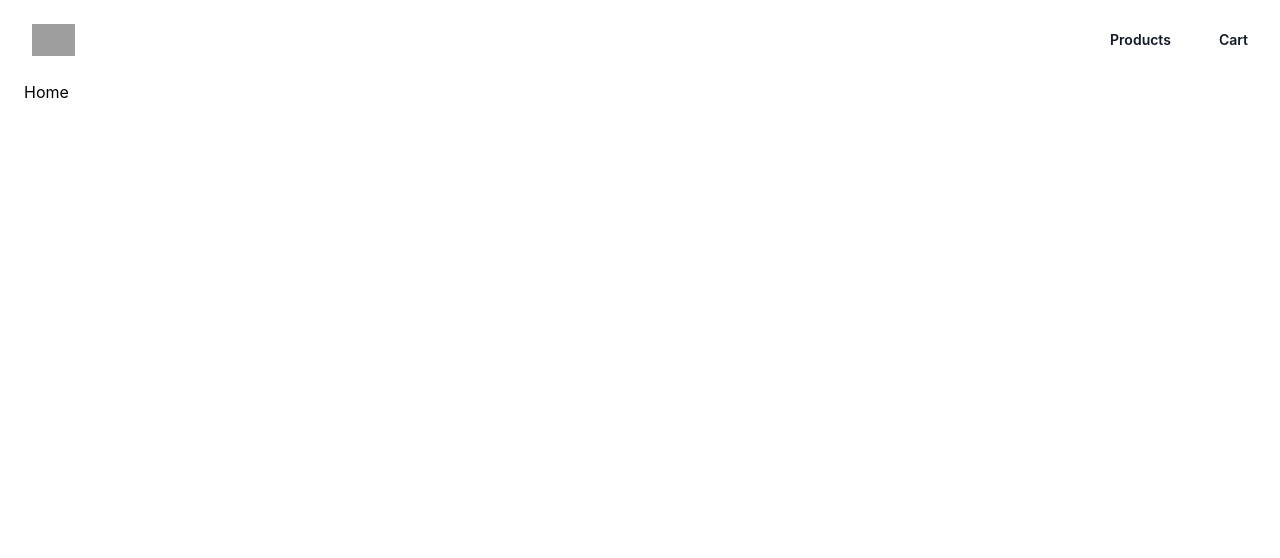
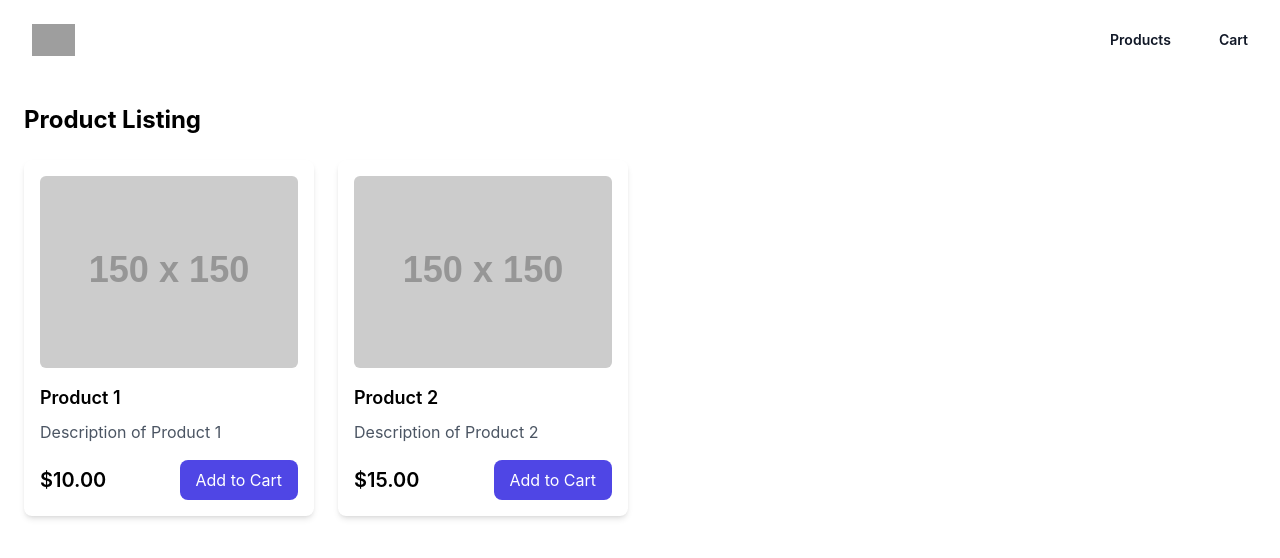
Before and after one commit to Sunny-unik/easy-cart, a React (Vite) app in the folder client/: page / in a window 1280 px wide. Shown: the top 558 px of the page. Built offline with nearby package versions, Linux system fonts and the light colour scheme; grey boxes are pictures that could not be loaded.

Commit message:
add: product components

```diff
--- a/client/src/components/Home.jsx
+++ b/client/src/components/Home.jsx
@@ -1,3 +1,5 @@
+import ProductsGrid from "./ProductsGrid";
+
 export default function Home() {
-  return <div className="max-w-7xl px-6 mx-auto">Home</div>;
+  return <ProductsGrid />;
 }
--- /dev/null
+++ b/client/src/components/ProductCard.jsx
@@ -0,0 +1,22 @@
+export default function ProductCard(props) {
+  // eslint-disable-next-line react/prop-types
+  const product = props.product || {};
+
+  return (
+    <div className="bg-white rounded-lg shadow-md p-4">
+      <img
+        src={product.image}
+        alt={product.name}
+        className="w-full h-48 object-cover rounded-md"
+      />
+      <h2 className="text-lg font-semibold mt-4">{product.name}</h2>
+      <p className="text-gray-600 mt-2">{product.description}</p>
+      <div className="flex justify-between items-center mt-4">
+        <span className="text-xl font-semibold">{product.price}</span>
+        <button className="bg-indigo-600 text-white py-2 px-4 rounded-lg hover:bg-indigo-700">
+          Add to Cart
+        </button>
+      </div>
+    </div>
+  );
+}
--- /dev/null
+++ b/client/src/components/ProductsGrid.jsx
@@ -0,0 +1,31 @@
+import ProductCard from "./ProductCard";
+
+export default function ProductsGrid() {
+  const products = [
+    {
+      id: 1,
+      image: "https://via.placeholder.com/150",
+      name: "Product 1",
+      description: "Description of Product 1",
+      price: "$10.00",
+    },
+    {
+      id: 2,
+      image: "https://via.placeholder.com/150",
+      name: "Product 2",
+      description: "Description of Product 2",
+      price: "$15.00",
+    },
+  ];
+
+  return (
+    <div className="max-w-7xl mx-auto p-6">
+      <h1 className="text-2xl font-bold mb-6">Product Listing</h1>
+      <div className="grid grid-cols-1 sm:grid-cols-2 md:grid-cols-3 lg:grid-cols-4 gap-6">
+        {products.map((product) => (
+          <ProductCard key={product.id} product={product} />
+        ))}
+      </div>
+    </div>
+  );
+}
```
